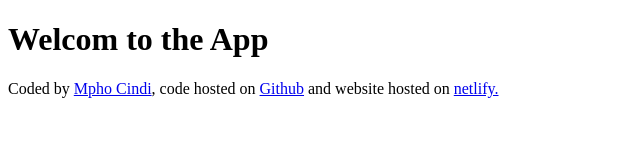
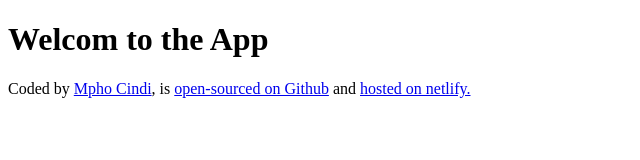
Before and after one commit to MphoCindi/WeatherProject, a plain HTML site: page index.html in a window 1280 px wide. Shown: the whole page, without its empty margins (0-640 px from the left). Drawn offline with Linux system fonts and the light colour scheme.

Commit message:
updated footet text

```diff
--- a/index.html
+++ b/index.html
@@ -10,8 +10,8 @@
     <h1>Welcom to the App</h1>
 
     <footer>Coded by <a href="https://github.com/MphoCindi" target="_blank">Mpho Cindi</a>,
-        code hosted on <a href="https://github.com/MphoCindi/WeatherProject" target="_blank">Github</a>
-        and website hosted on <a href="https://weatherappmphocindi.netlify.app/" target="_blank">netlify.</a>
+        is <a href="https://github.com/MphoCindi/WeatherProject" target="_blank"> open-sourced on Github</a>
+        and <a href="https://weatherappmphocindi.netlify.app/" target="_blank">hosted on netlify.</a>
     </footer>
 </body>
 </html>
```
